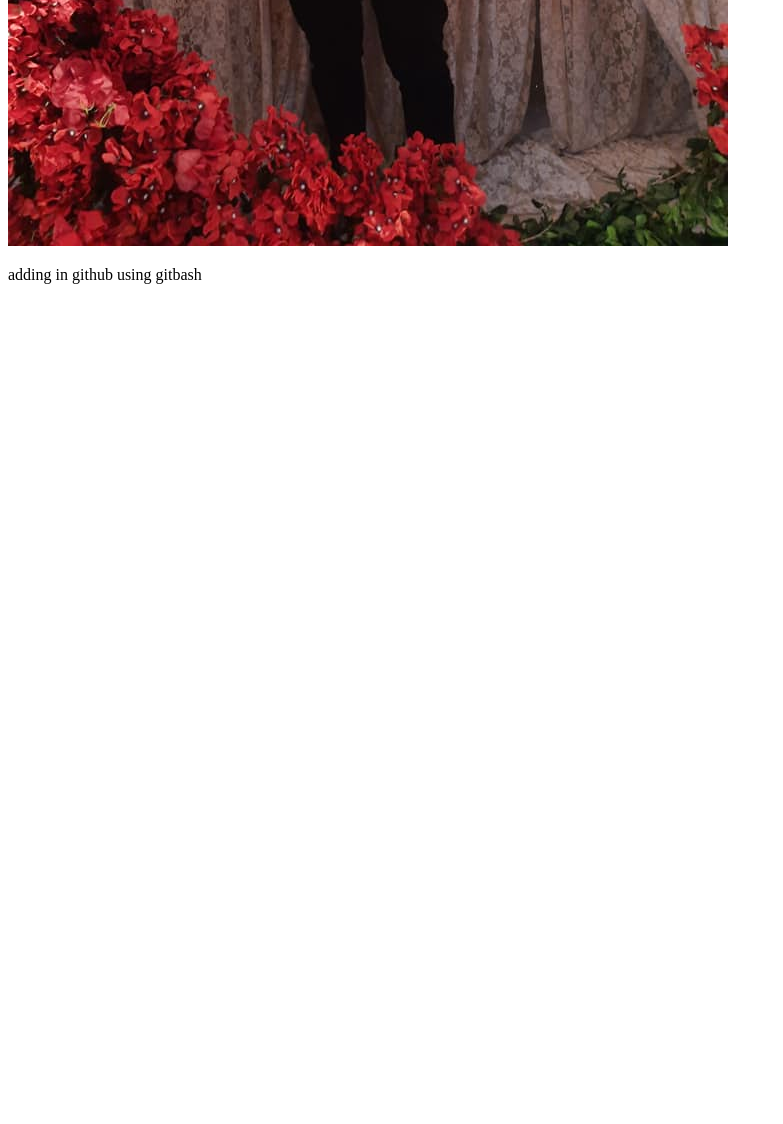
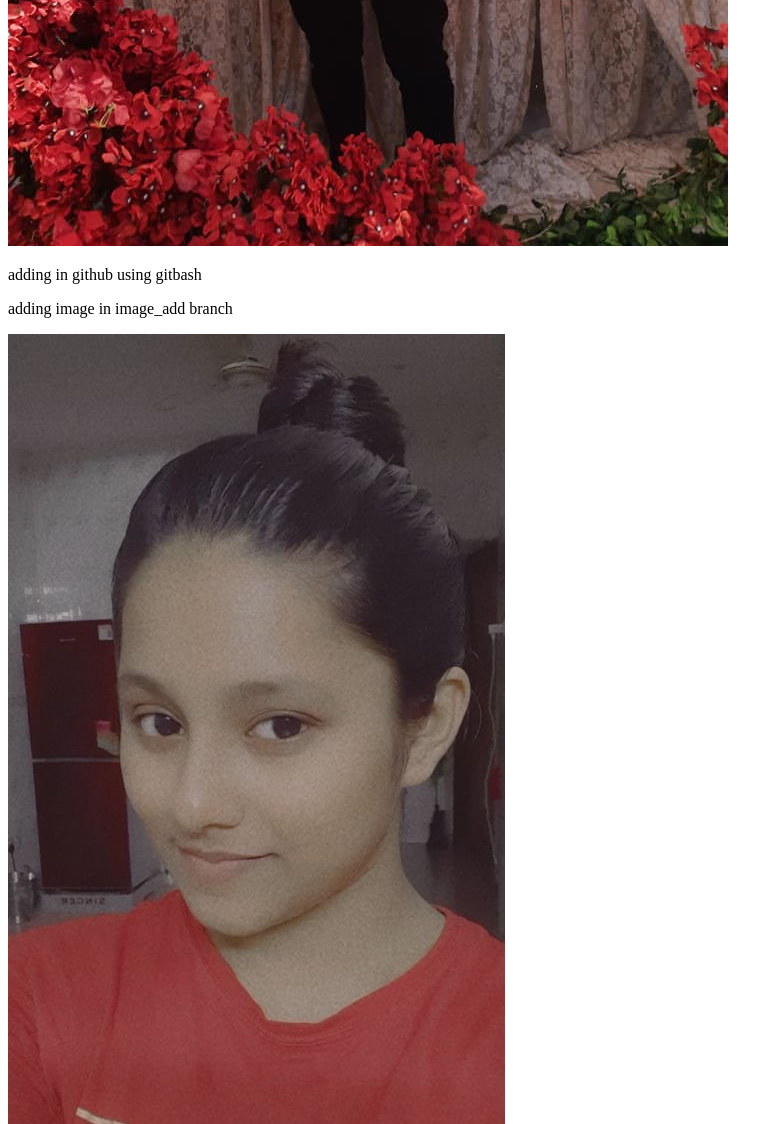
Before and after one commit to argha-shipansarker/first_repo, a plain HTML site: page index.html in a window 1280 px wide. Shown: the part 794-1918 px from the top of the page, without its empty margins (0-783 px from the left). Before the commit the page ends 1094 px from the top, so only its background shows below. Drawn offline with Linux system fonts and the light colour scheme.

Commit message:
added image in image_add branch

```diff
--- a/index.html
+++ b/index.html
@@ -12,6 +12,8 @@
     <h1>this code need to be pushed to Github</h1>
     <img src="./images/me.jpg" alt="">
     <p>adding in github using gitbash</p>
+    <p>adding image in image_add branch</p>
+    <img src="./images/riya/riya.jpg" alt="">
 </body>
 
 </html>
```
